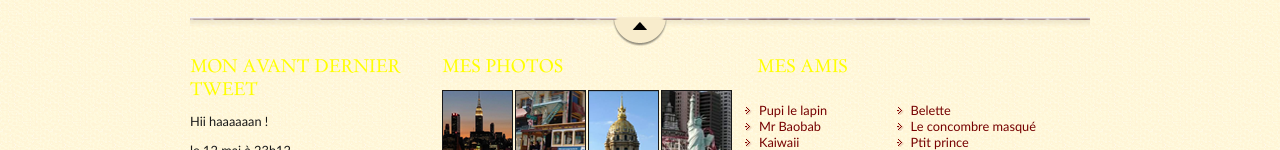
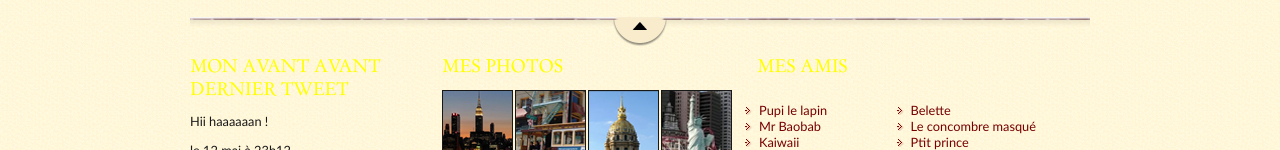
Before and after one commit to MissCucu/git_3SI2, a plain HTML site: page index.html in a window 1280 px wide. Shown: the part 707-857 px from the top of the page. Drawn offline with Linux system fonts and the light colour scheme.

Commit message:
Modif Bob 1

```diff
--- a/index.html
+++ b/index.html
@@ -45,7 +45,7 @@
 
             <footer>
                 <div id="tweet">
-                    <h1>Mon avant dernier tweet</h1>
+                    <h1>Mon avant avant dernier tweet</h1>
                     <p>Hii haaaaaan !</p>
                     <p>le 12 mai à 23h12</p>
                 </div>
```
